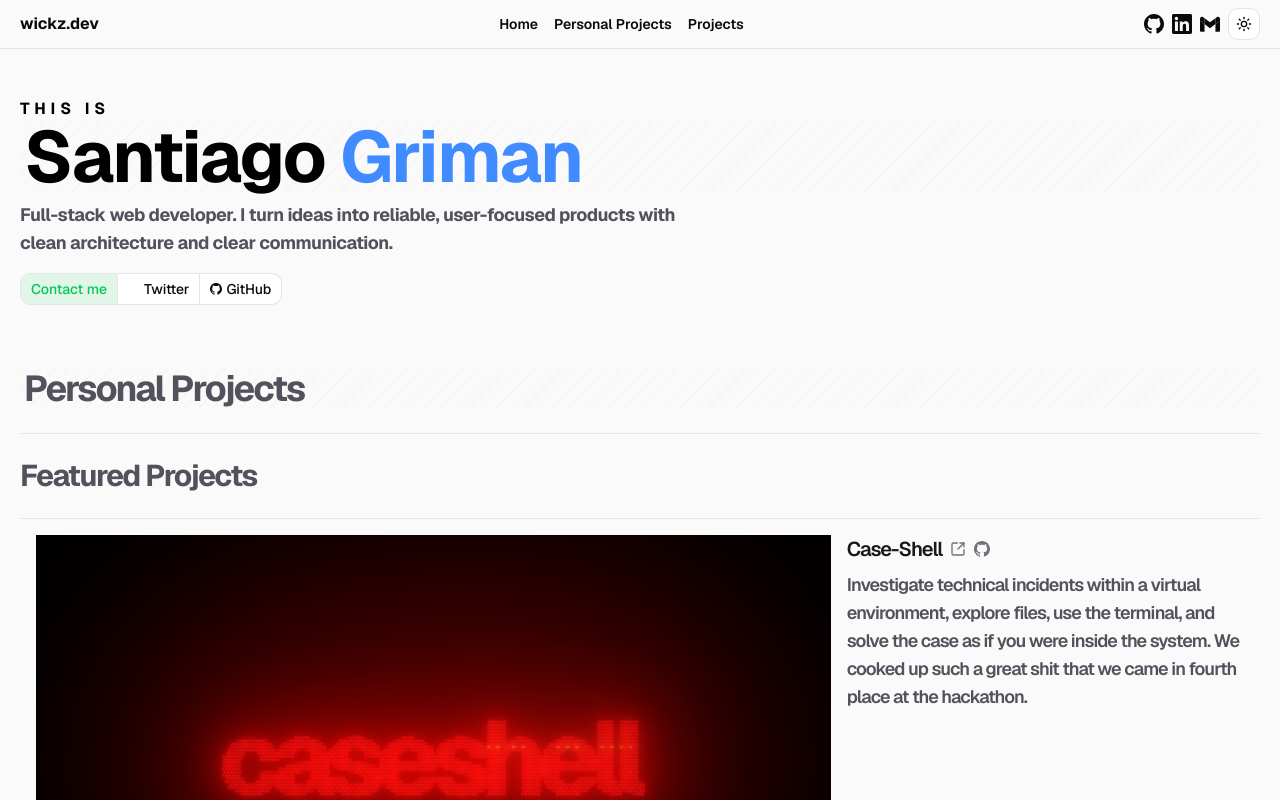
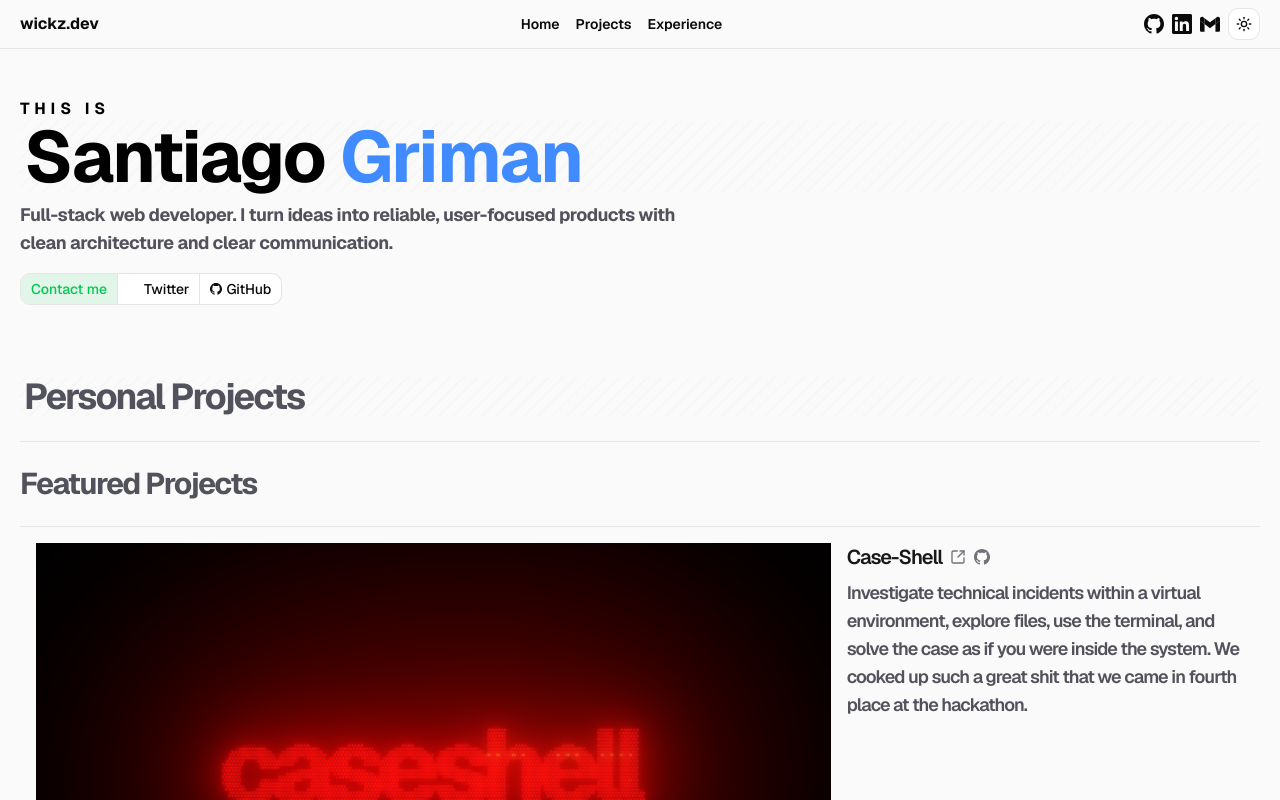
Before and after one commit to xWickz/wickz.dev, a Next.js app: page / in a window 1280 px wide. Shown: the top 800 px of the page. Built offline with nearby package versions, Linux system fonts and the light colour scheme; what tailwind-animations would draw is missing.

Commit message:
feat: Mejorar el diseño y la estructura de las secciones, actualizar textos y enlaces para mayor claridad

```diff
--- a/app/page.tsx
+++ b/app/page.tsx
@@ -8,7 +8,7 @@ import WorkProjects from "@/sections/projects";
 export default function Page() {
   return (
     <PageLayout>
-      <div className="flex w-full max-w-[100rem] flex-col items-center gap-4 text-center sm:text-left mx-auto z-10">
+      <div className="flex w-full max-w-[100rem] flex-col gap-6 text-center sm:text-left mx-auto z-10">
         <Hero />
         <PersonalProjects />
         <WorkProjects />
@@ -20,7 +20,7 @@ export default function Page() {
 }
 
 const PageLayout = ({ children }: { children: React.ReactNode }) => (
-  <div className="relative flex min-h-screen w-full flex-col items-center overflow-hidden bg-zinc-50 font-sans dark:bg-black">
+  <div className="relative flex min-h-screen max-w-full flex-col items-center overflow-hidden bg-zinc-50 font-sans dark:bg-black">
     <Header />
     <main className="relative z-10 flex w-full flex-col items-center justify-start gap-16 px-4 pb-16 sm:items-start sm:px-5">
       {children}
--- a/components/sections/contact-me.tsx
+++ b/components/sections/contact-me.tsx
@@ -5,7 +5,7 @@ export default function Contact() {
   return (
     <>
       <Separator />
-      <section className="sm:w-1/2 justify-center sm:mx-auto flex flex-col">
+      <section className="flex flex-col">
         <h2 className="font-bold text-zinc-500 dark:text-zinc-500">
           {t("title")}
         </h2>
--- a/components/sections/footer.tsx
+++ b/components/sections/footer.tsx
@@ -22,7 +22,7 @@ export default function Footer() {
       <div className="px-5 w-full">
         <Separator />
       </div>
-      <footer className="relative z-4 flex w-full items-end justify-between px-4 pb-3 pt-12 mt-12 sm:px-5 border-zinc-200 dark:border-zinc-700 ">
+      <footer className="relative z-4 flex w-full max-w-[100rem] items-end justify-between px-4 pb-3 pt-12 mt-12 sm:px-5 border-zinc-200 dark:border-zinc-700 ">
         <div className="flex items-center gap-3 text-zinc-600 dark:text-zinc-200 font-semibold text-sm">
           {socialLinks.map(({ label, href }) => (
             <a
@@ -36,7 +36,7 @@ export default function Footer() {
             </a>
           ))}
         </div>
-        <span className="font-bold text-zinc-600 dark:text-zinc-200 flex flex-col tracking-tight text-lg">
+        <span className="font-bold text-zinc-600 dark:text-zinc-200 flex flex-col tracking-tight text-2xl">
           {Object.entries(links).map(([name, href]) => (
             <a
               key={href}
--- a/components/sections/header.tsx
+++ b/components/sections/header.tsx
@@ -14,7 +14,7 @@ export default function Header() {
   const t = useTranslations("links");
   const [isOpen, setIsOpen] = useState(false);
   return (
-    <header className="relative z-4 w-full border-b border-zinc-200 px-4 py-2 dark:border-zinc-700 sm:px-5">
+    <header className="relative z-4 w-full max-w-[100rem] border-b border-zinc-200 px-4 py-2 dark:border-zinc-700 sm:px-5">
       <div className="flex items-center justify-between">
         <a
           href="https://wickz.dev"
--- a/components/sections/personal-projects.tsx
+++ b/components/sections/personal-projects.tsx
@@ -156,7 +156,16 @@ export default function PersonalProjects() {
                     <div className="flex flex-col gap-2 p-0 items-center text-center sm:items-start sm:text-left">
                       <div className="flex flex-wrap items-center justify-center gap-2 sm:justify-start">
                         <h2 className="text-xl font-semibold text-zinc-900 dark:text-zinc-50 tracking-tighter text-center sm:text-left">
-                          {q(`${id}.title`)}
+                          <a
+                            href={demo}
+                            target="_blank"
+                            rel="noopener"
+                            className="hover_blink hover:text-zinc-300 transition-colors"
+                          >
+                            <span className="blink_effect">
+                              {q(`${id}.title`)}
+                            </span>
+                          </a>
                         </h2>
                         {demo && (
                           <a
@@ -189,16 +198,13 @@ export default function PersonalProjects() {
             );
           })}
         </div>
-
-        <h2 className="max-w-2xl text-3xl text-zinc-600 dark:text-zinc-200 font-bold tracking-tighter hover_blink select-none">
-          <span className="blink_effect">{t("subtitle")}</span>
-        </h2>
         <div className="grid w-full gap-3 sm:grid-cols-1">
           {compactProjects.map(({ id, href, demo, stack }) => (
             <Card key={id} className="h-fit w-full">
               <CardHeader>
                 <CardTitle className="flex items-center gap-2 w-full justify-center">
                   <span className="pr-1 text-sm">{q(`${id}.title`)}</span>
+
                   {demo && (
                     <a
                       href={demo}
--- a/messages/en.json
+++ b/messages/en.json
@@ -51,7 +51,7 @@
     }
   },
   "Projects": {
-    "title": "Projects",
+    "title": "Experience",
     "CTAProblem": "Problem",
     "CTASolution": "Solution",
     "CTAResults": "Results"
@@ -71,7 +71,7 @@
   },
   "links": {
     "home": "Home",
-    "personal-projects": "Personal Projects",
-    "projects": "Projects"
+    "personal-projects": "Projects",
+    "projects": "Experience"
   }
 }
--- a/messages/es.json
+++ b/messages/es.json
@@ -51,7 +51,7 @@
     }
   },
   "Projects": {
-    "title": "Proyectos",
+    "title": "Experiencia",
     "CTAProblem": "Problema",
     "CTASolution": "Solución",
     "CTAResults": "Resultados"
@@ -71,7 +71,7 @@
   },
   "links": {
     "home": "Inicio",
-    "personal-projects": "Proyectos Personales",
-    "projects": "Proyectos"
+    "personal-projects": "Proyectos",
+    "projects": "Experiencia"
   }
 }
```
